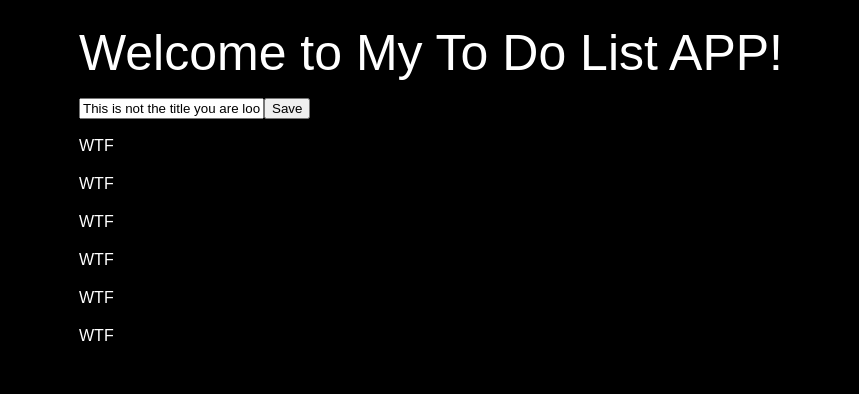
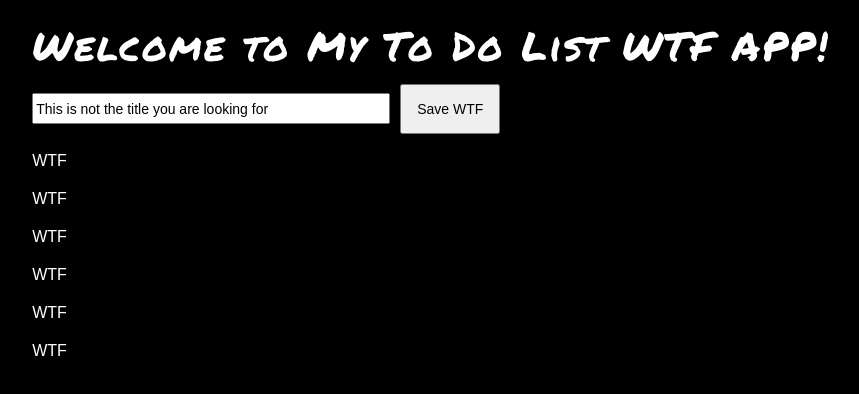
Before and after one commit to dcartist/angulargirls, an Angular app: page / in a window 1280 px wide. Shown: the top 394 px of the page, without its empty margins (209-1068 px from the left). Built offline with nearby package versions, Linux system fonts and the light colour scheme.

Commit message:
WTF READY

```diff
--- a/src/app/app.component.ts
+++ b/src/app/app.component.ts
@@ -13,5 +13,5 @@ import { TodoItem } from './interfaces/todo-item';
   styleUrls: ['./app.component.css']
 })
 export class AppComponent {
-  title = 'My To Do List APP';
+  title = 'My To Do List WTF APP';
 }
--- a/src/app/input-button-unit/input-button-unit.component.ts
+++ b/src/app/input-button-unit/input-button-unit.component.ts
@@ -11,7 +11,7 @@ import { Component, OnInit, Output, EventEmitter} from '@angular/core';
   (keyup.enter)="submitValue($event.target.value)">
 
 <button (click)="submitValue(inputElementRef.value)">
-Save
+Save WTF
 </button>
   `,
   styleUrls: ['./input-button-unit.component.css']
--- a/src/index.html
+++ b/src/index.html
@@ -4,6 +4,7 @@
   <meta charset="utf-8">
   <title>TodoList</title>
   <base href="/">
+  <link href="https://fonts.googleapis.com/css?family=Concert+One|Permanent+Marker&display=swap" rel="stylesheet">
   <meta name="viewport" content="width=device-width, initial-scale=1">
 
   <link rel="icon" type="image/x-icon" href="favicon.ico">
--- a/src/styles.css
+++ b/src/styles.css
@@ -1,4 +1,6 @@
 /* You can add global styles to this file, and also import other style files */
+@import url('https://fonts.googleapis.com/css?family=Concert+One|Permanent+Marker&display=swap');
+
 html, body, div, span,
 h1, p, ul, li {
   padding: 0;
@@ -17,6 +19,19 @@ body {
   display: flex;
   align-items: center;
   justify-content: center;
+}
+input {
+  font-size: 14px;
+  height: 25px;
+  margin-right: 10px;
+  width: 350px;
+}
+
+button {
+height: 50px;
+font-size: 14px;
+width: 100px;
+
 }
 
 ol, ul {
@@ -58,5 +73,12 @@ ol, ul {
 }
 
 h1 {
-  font-size: 50px;
+  font-size: 40px;
+  letter-spacing: 2px;
+  font-family: 'Permanent Marker', cursive;
 }
+
+
+
+/* font-family: 'Permanent Marker', cursive;
+font-family: 'Concert One', cursive; */
```
